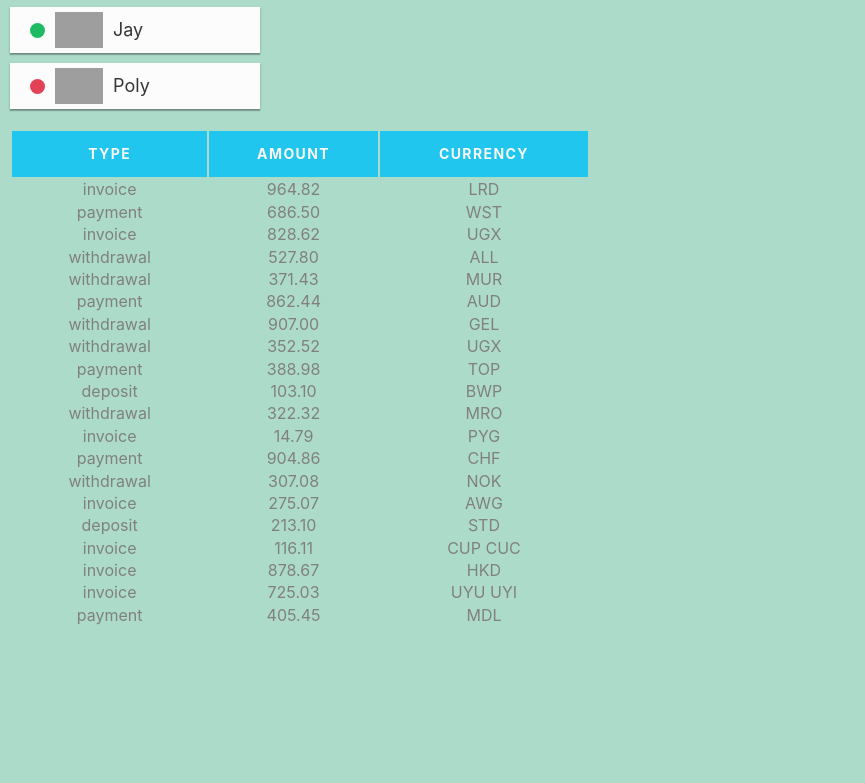
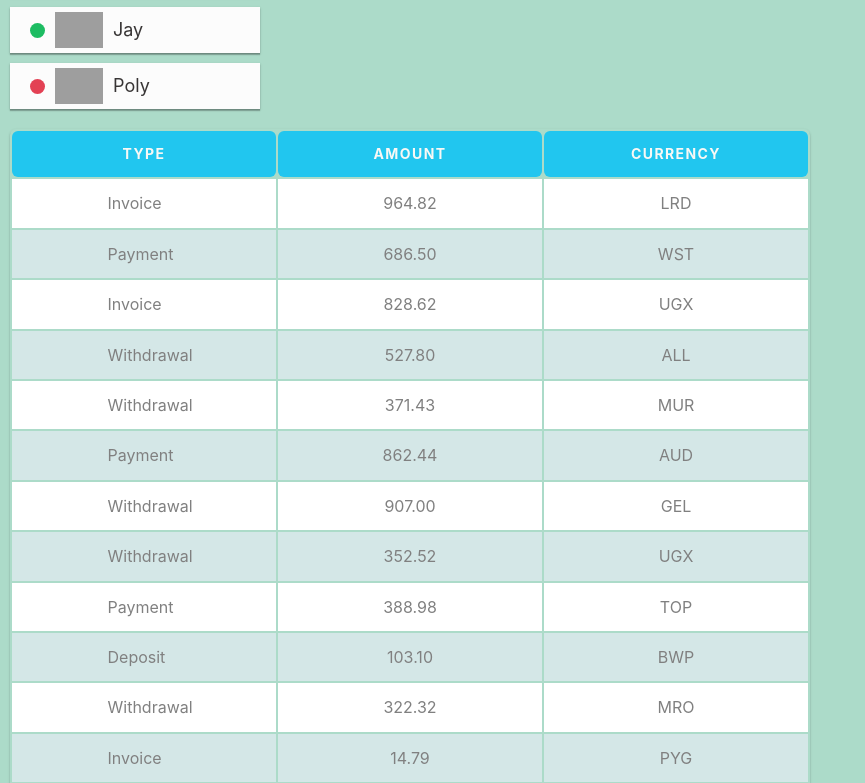
Before and after one commit to AnnaGubar/goit-react-hw-01-components, a React (Create React App) app: page / in a window 1280 px wide. Shown: the part 837-1620 px from the top of the page, without its empty margins (0-865 px from the left). Before the commit the page ends 1474 px from the top, so only its background shows below. Built offline with nearby package versions, Linux system fonts and the light colour scheme; grey boxes are pictures that could not be loaded.

Commit message:
finished

```diff
--- a/src/Components/TransactionHistory/TransactionHistory.module.css
+++ b/src/Components/TransactionHistory/TransactionHistory.module.css
@@ -1,23 +1,36 @@
 table {
-  padding: 10px;
-  width: 600px;
+  margin: 10px;
+  width: 800px;
   text-align: center;
+
+  box-shadow: 0px 2px 1px rgba(0, 0, 0, 0.2), 0px 1px 1px rgba(0, 0, 0, 0.14),
+    0px 1px 3px rgba(0, 0, 0, 0.12);
+  border-radius: 6px;
 }
 
 .title {
+  width: calc(100% / 3);
   padding: 15px 0;
   font-size: 14px;
   letter-spacing: 0.1em;
   text-transform: uppercase;
   color: rgb(248, 248, 245);
   background-color: rgb(33, 198, 239);
-  /* border: 1px solid white; */
+  border-radius: 6px;
 }
 
 .data {
   color: grey;
+  background-color: white;
+}
+
+.data:nth-child(2n) {
+  background-color: rgb(212, 231, 231);
 }
 
 .type {
-  /* text-align: left; */
+  padding: 15px 0;
+  text-transform: capitalize;
+  text-align: start;
+  padding-left: 12%;
 }
```
